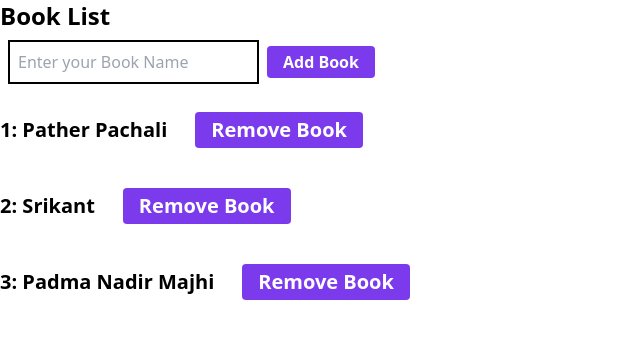
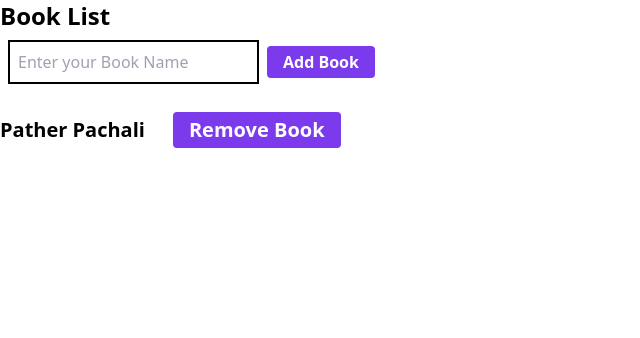
Before and after one commit to Ujjal-ENG/start-learn-react, a React (Create React App) app: page / in a window 1280 px wide. Shown: the top 338 px of the page, without its empty margins (0-640 px from the left). Built offline with nearby package versions, Linux system fonts and the light colour scheme.

Commit message:
chnage few thing in use Reducer hook

```diff
--- a/src/HOOKS_USE-REDUCER/UseReducer2.js
+++ b/src/HOOKS_USE-REDUCER/UseReducer2.js
@@ -1,10 +1,6 @@
 import React, { useReducer, useState } from 'react';
 
-const booksData = [
-    { id: 1, name: 'Pather Pachali' },
-    { id: 2, name: 'Srikant' },
-    { id: 3, name: 'Padma Nadir Majhi' }
-];
+const booksData = [{ id: 1, name: 'Pather Pachali' }];
 
 const Modal = ({ modalText }) => {
     return <h3 className="text-xl font-bold text-red-600">{modalText}</h3>;
@@ -34,16 +30,15 @@ const reducer = (state, action) => {
 
 const UseReducer2 = () => {
     const [newBook, setNewBook] = useState('');
-
     const [bookstate, dispatch] = useReducer(reducer, {
         books: booksData,
         modalText: '',
         isModalOpen: false
     });
-
     const onSubmit = (e) => {
         e.preventDefault();
-        const newBooks = { id: new Date().getSeconds().toString(), name: newBook };
+
+        const newBooks = { id: new Date().getSeconds().toLocaleString(), name: newBook };
         dispatch({
             type: 'ADD',
             payload: newBooks
@@ -69,11 +64,11 @@ const UseReducer2 = () => {
             </form>
             {bookstate.isModalOpen && <Modal modalText={bookstate.modalText} />}
             {bookstate.books &&
-                bookstate.books.map((el) => {
+                bookstate.books.map((el, idx) => {
                     return (
-                        <h4 className="text-xl font-bold" key={el.id}>
+                        <h4 className="text-xl font-bold" key={idx}>
                             {' '}
-                            {el.id}: {el.name}
+                            {el.name}
                             <button type="button" className="font-bold px-4 py-1 rounded bg-violet-600 text-white active:px-3 active:py=0 mx-7 my-5" onClick={() => removeBook(el.id)}>
                                 Remove Book
                             </button>
```
